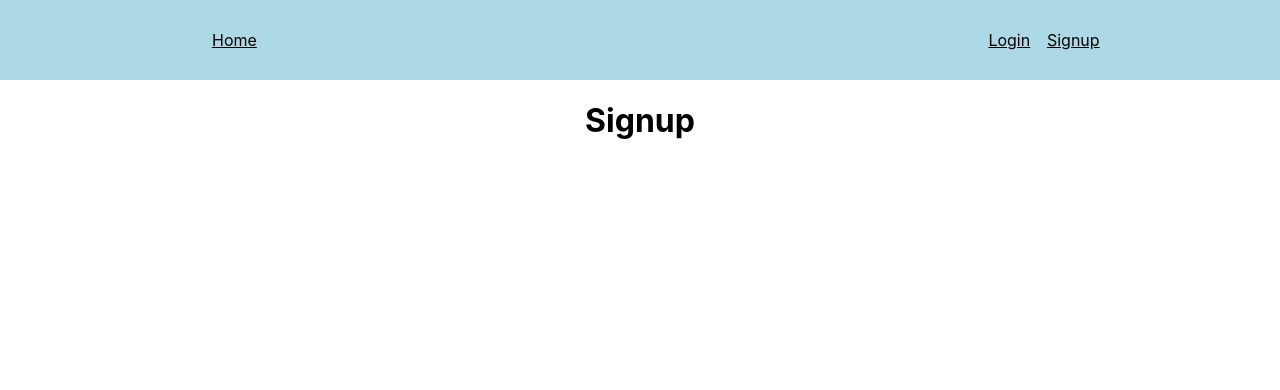
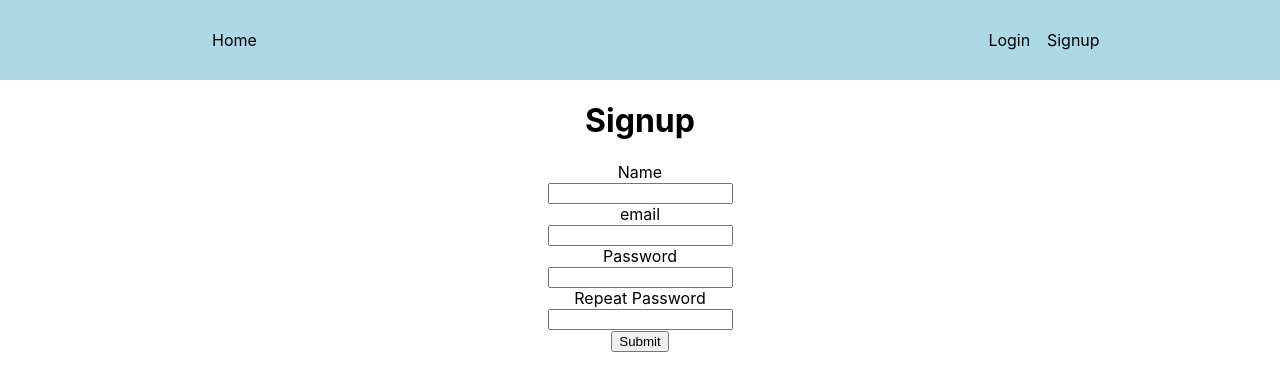
Before and after one commit to suspha/react-friend-list, a React (Create React App) app in the folder frontend/: page /signup in a window 1280 px wide. Shown: the top 390 px of the page. Built offline with nearby package versions, Linux system fonts and the light colour scheme.

Commit message:
Add signup

```diff
--- a/frontend/src/App.js
+++ b/frontend/src/App.js
@@ -4,7 +4,7 @@ import NavBar from './components/NavBar';
 import HomeView from './views/HomeView';
 import LoginView from './views/LoginView';
 import SignupView from './views/SignupView';
-import { BrowserRouter as Router, Switch, Route, Link} from "react-router-dom";
+import { BrowserRouter as Router, Switch, Route} from "react-router-dom";
 
 
 function App() {
--- a/frontend/src/components/NavBar.js
+++ b/frontend/src/components/NavBar.js
@@ -1,5 +1,5 @@
 import React from 'react';
-import { BrowserRouter as Router, Switch, Route, Link} from "react-router-dom";
+import { BrowserRouter as Link} from "react-router-dom";
 
 function NavBar() {
   return (
--- a/frontend/src/views/SignupView.js
+++ b/frontend/src/views/SignupView.js
@@ -1,8 +1,68 @@
-import React from 'react';
+import React, {useState} from 'react';
+import { useHistory } from "react-router-dom";
 
 function SignupView() {
+  const [errors, setErrors] = useState({ name: '', email: '', password: '' })
+  const history = useHistory();
+
+  async function handleSignup(e){
+    console.log(e)
+    e.preventDefault() //reloader ikke hele siden
+
+    // get form data
+    const form = e.target
+    const name = form.name.value
+    const email = form.email.value
+    const password = form.password.value
+    const repeat = form.repeat.value
+    const data = {name, email, password, repeat}
+
+    // submit to api
+    let result = await fetch('http://localhost:3001/signup', {
+      method: 'POST',
+      headers: {
+        'Accept': 'application/json',
+        'Content-Type': 'application/json',
+      },
+      body: JSON.stringify(data)
+    })
+    result = await result.json()
+    console.log(result)
+    // if error display error
+    if(result.errors) {
+      setErrors(result.errors)
+    } else {
+      history.push('/login')
+    }
+  }
+
   return (
+    <>
     <h1>Signup</h1>
+    <form onSubmit={ handleSignup }>
+      <div>
+        <label>Name</label><br/>
+        <input type="text" name="name"/>
+        <div className="error-msg error-name">{ errors.name }</div>
+      </div>
+      <div>
+        <label>email</label><br/>
+        <input type="text" name="email"/>
+        <div className="error-msg error-email">{ errors.email }</div>
+      </div>
+      <div>
+        <label>Password</label><br/>
+        <input type="password" name="password"/>
+        <div className="error-msg error-password">{ errors.password }</div>
+      </div>
+      <div>
+        <label>Repeat Password</label><br/>
+        <input type="password" name="repeat"/>
+      </div>
+      <button>Submit</button>
+    </form>
+    </>
+
   );
 }
 
```
Also changed, not shown: 1 other file (tests, documents, lock files or other folders).
